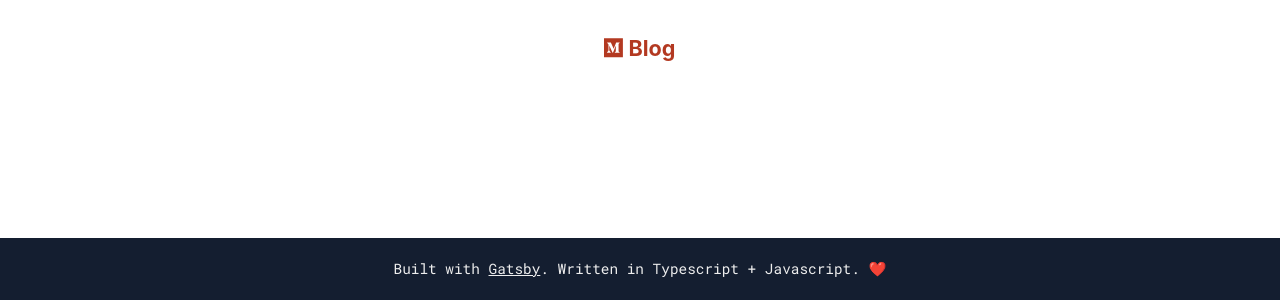
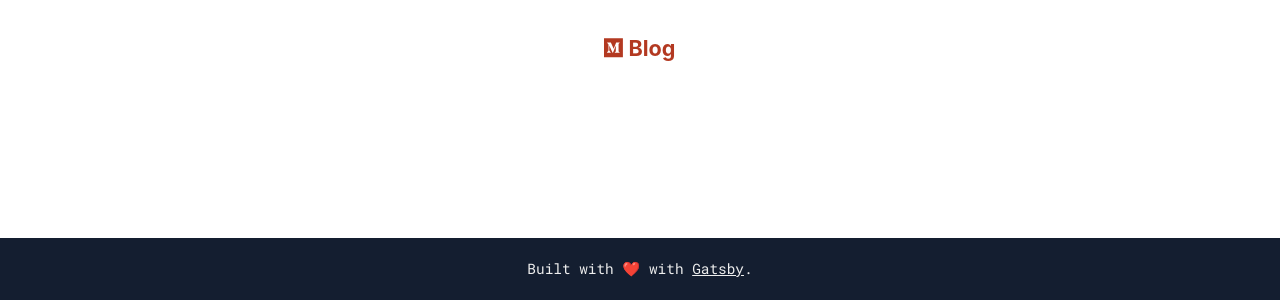
Before and after one commit to fterh/fabianterh.me, a Gatsby site: page / in a window 1280 px wide. Shown: the part 500-800 px from the top of the page. Built offline with nearby package versions, Linux system fonts and the light colour scheme; Gatsby itself is replaced by a stand-in of ours.

Commit message:
Update Footer text

```diff
--- a/src/components/footer.js
+++ b/src/components/footer.js
@@ -18,14 +18,16 @@ const Footer = styled.footer`
   }
 `
 
-const _Footer = () => (
+export default () => (
   <Footer>
     Built with{" "}
+    <span role="img" aria-label="love">
+      ❤️
+    </span>{" "}
+    with{" "}
     <a href="https://www.gatsbyjs.org" target="_new">
       Gatsby
     </a>
-    . Written in Typescript + Javascript. ❤️
+    .
   </Footer>
 )
-
-export default _Footer
```
